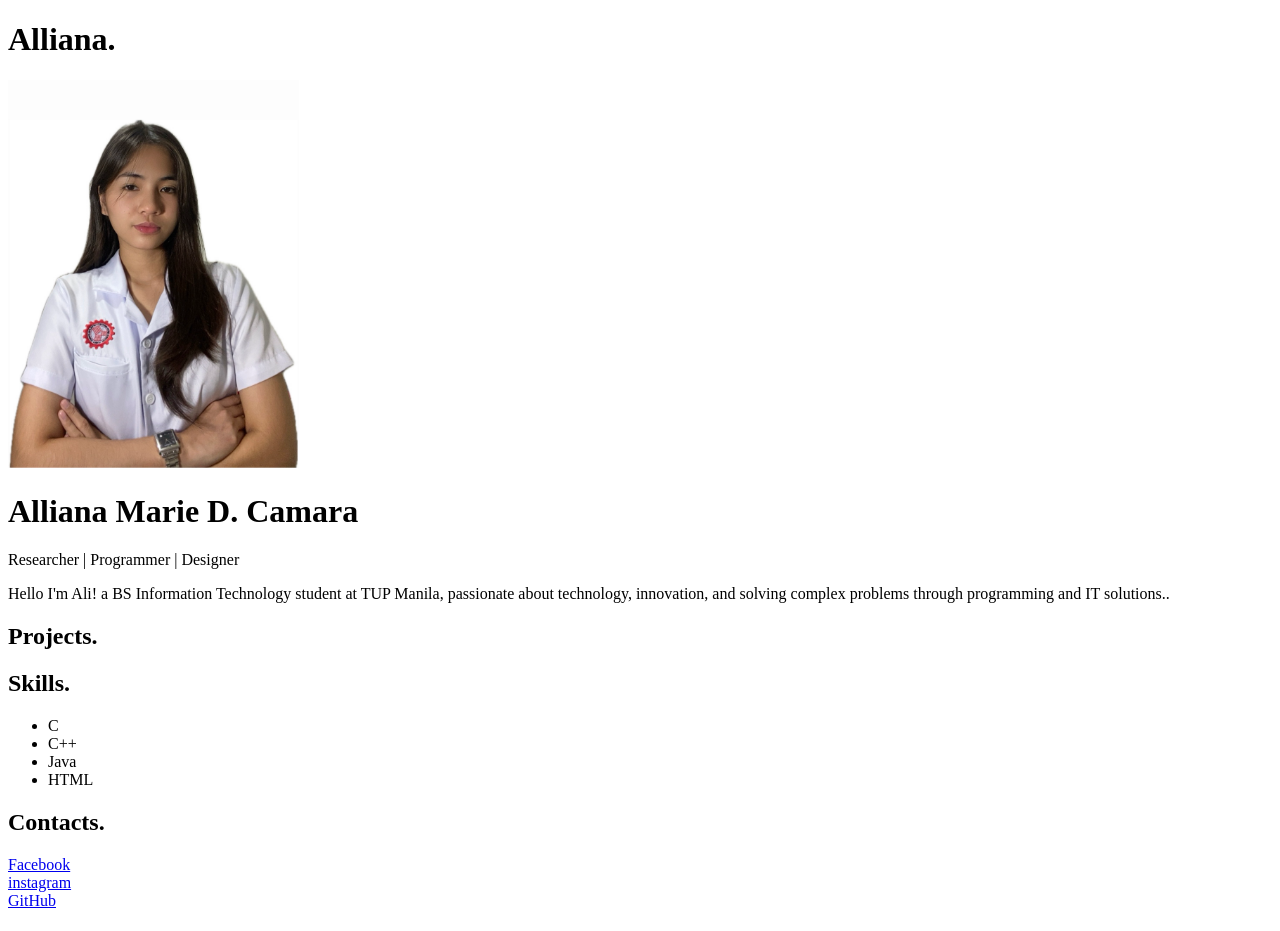
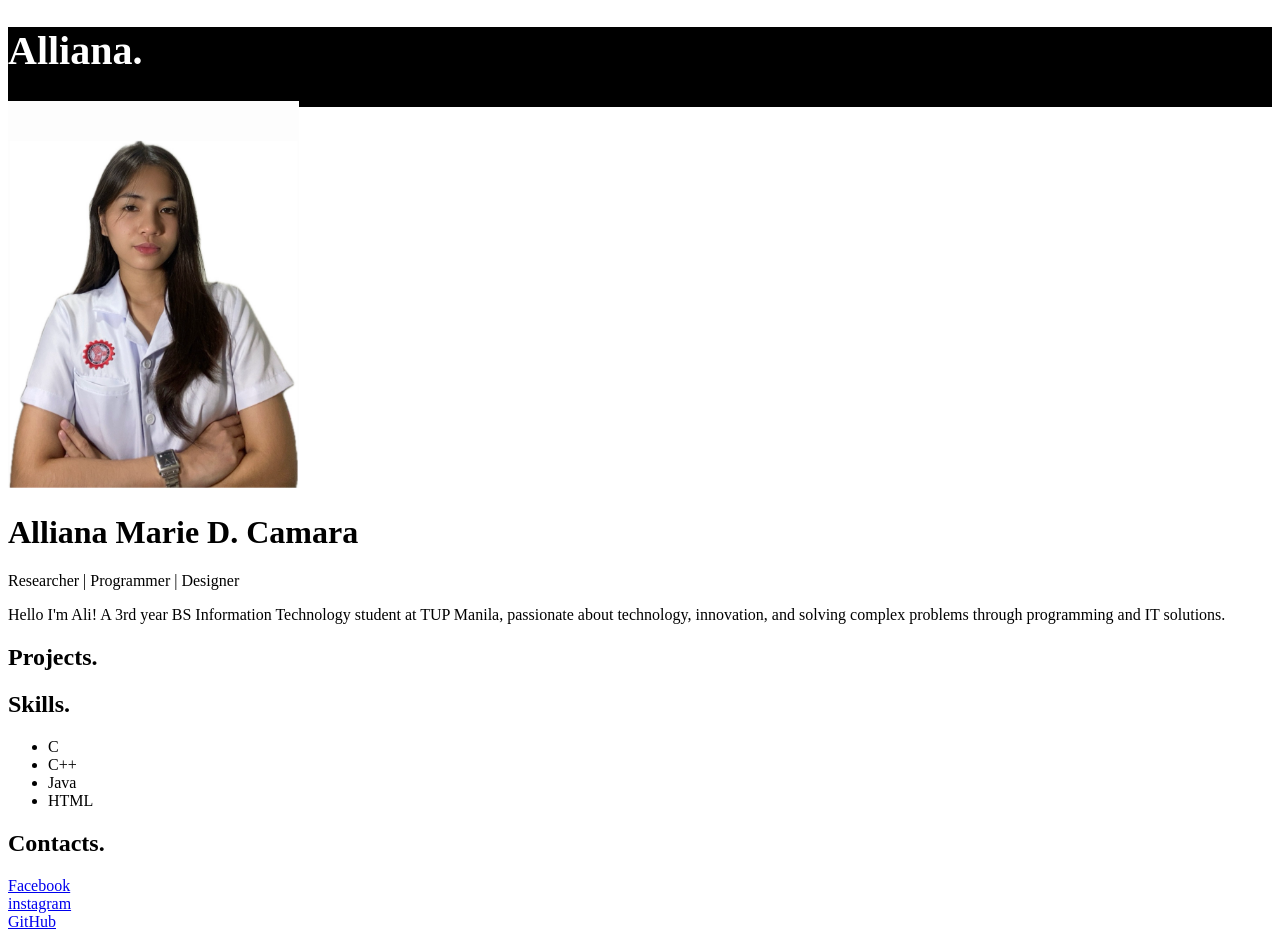
Before and after one commit to alicmra/camaraportfolio_webdev, a plain HTML site: page index.html in a window 1280 px wide. Drawn offline with Linux system fonts and the light colour scheme.

Commit message:
added styles to the nav bar and logo

```diff
--- a/index.html
+++ b/index.html
@@ -13,7 +13,7 @@
         <img src="Ali.png" alt="Ali" class="profile-pic" width="23%">
         <h1>Alliana Marie D. Camara</h1>
         <p>Researcher | Programmer | Designer</p>
-        <p>Hello I'm Ali! a BS Information Technology student at TUP Manila, passionate about technology, innovation, and solving complex problems through programming and IT solutions..</p>
+        <p>Hello I'm Ali! A 3rd year BS Information Technology student at TUP Manila, passionate about technology, innovation, and solving complex problems through programming and IT solutions.</p>
     </header>
 
     <div>
@@ -41,5 +41,22 @@
         <br>
         <a href="https://github.com/alicmra" target="_blank">GitHub</a>
     </div>
+
+    <style>
+    .nav-bar{
+        height: 10vh;
+        width: 100%;
+        background: black;
+
+
+
+    }
+
+    .nav-bar .logo{
+        color:white;
+        font-size: 40px;
+        Font-weight: 600;
+    }
+    </style>
 </body>
 </html>
```
